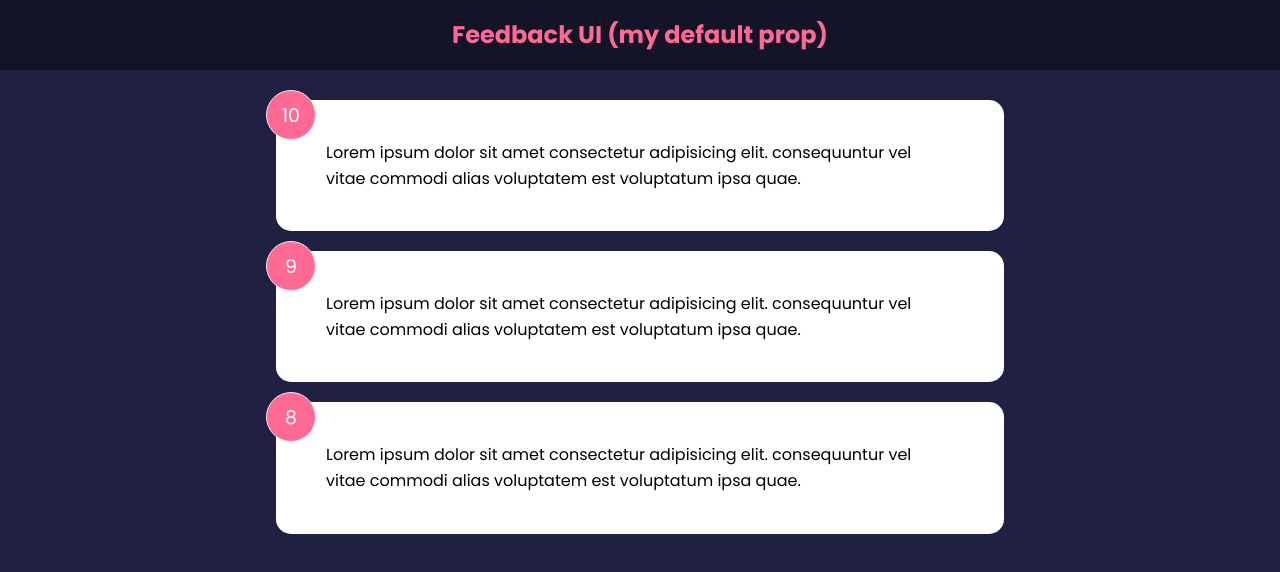
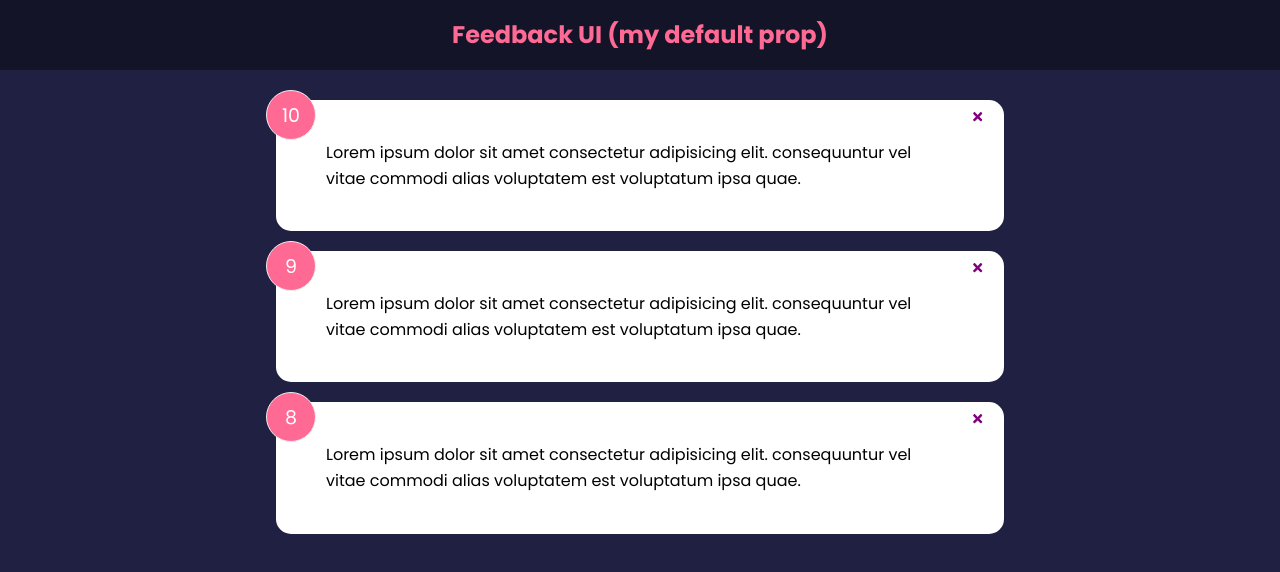
Before and after one commit to garrettdurbin/feedback-app, a React (Create React App) app: page / in a window 1280 px wide. Shown: the top 572 px of the page. Built offline with nearby package versions, Linux system fonts and the light colour scheme.

Commit message:
Added delete list items button

```diff
--- a/package.json
+++ b/package.json
@@ -8,6 +8,7 @@
     "@testing-library/user-event": "^13.5.0",
     "react": "^17.0.2",
     "react-dom": "^17.0.2",
+    "react-icons": "^4.3.1",
     "react-scripts": "5.0.0",
     "web-vitals": "^2.1.2"
   },
--- a/src/App.js
+++ b/src/App.js
@@ -7,12 +7,18 @@
   /*Below, I'm using the hook useState. The name is the first param. The second param is the function to update this piece of state. You normally call the function "set" + "whatever your setting".*/
   const [feedback, setFeedback] = useState(FeedbackData)
 
+  const deleteFeedback = (id) => {
+    if (window.confirm('Are you sure you want to delete?')) {
+      setFeedback(feedback.filter((item) => item.id !== id))
+    }
+  }
+
   /*This function looks like it's returning HTML, but it's actually returning JSX, which is JS that allows me to treat it like HTML via "syntactic sugar".*/
   return (
     <>
       <Header />
       <div className="container">
-        <FeedbackList feedback={feedback} />
+        <FeedbackList feedback={feedback} handleDelete={deleteFeedback} />
       </div>
     </>
   )
--- a/src/components/FeedbackItem.jsx
+++ b/src/components/FeedbackItem.jsx
@@ -1,10 +1,17 @@
+import { FaTimes } from 'react-icons/fa'
 import PropTypes from 'prop-types'
 import Card from './shared/Card'
 
-function FeedbackItem({item}) {
+function FeedbackItem({item, handleDelete}) {
   return (
     <Card>
-      <div className="num-display">{item.rating}</div>
+      <div className="num-display">
+        {item.rating}
+      </div>
+      <button onClick={() => handleDelete(item.id)}
+      className="close">
+        <FaTimes color='purple' />
+      </button>
       <div className="text-display">{item.text}</div>
     </Card>
   )
--- a/src/components/FeedbackList.jsx
+++ b/src/components/FeedbackList.jsx
@@ -1,14 +1,15 @@
 import PropTypes from 'prop-types'
 import FeedbackItem from './FeedbackItem'
 
-function FeedbackList({ feedback }) {
+function FeedbackList({ feedback, handleDelete }) {
   if (!feedback || feedback.length === 0) {
     return <p>No Feedback Yet</p>
   }
   return (
     <div className='feedback-list'>
       {feedback.map((item) => (
-        <FeedbackItem key={item.id} item={item} />
+        <FeedbackItem key={item.id} item={item}
+        handleDelete={handleDelete} />
       ))}
     </div>
   )
```
Also changed, not shown: 1 other file (tests, documents, lock files or other folders).
